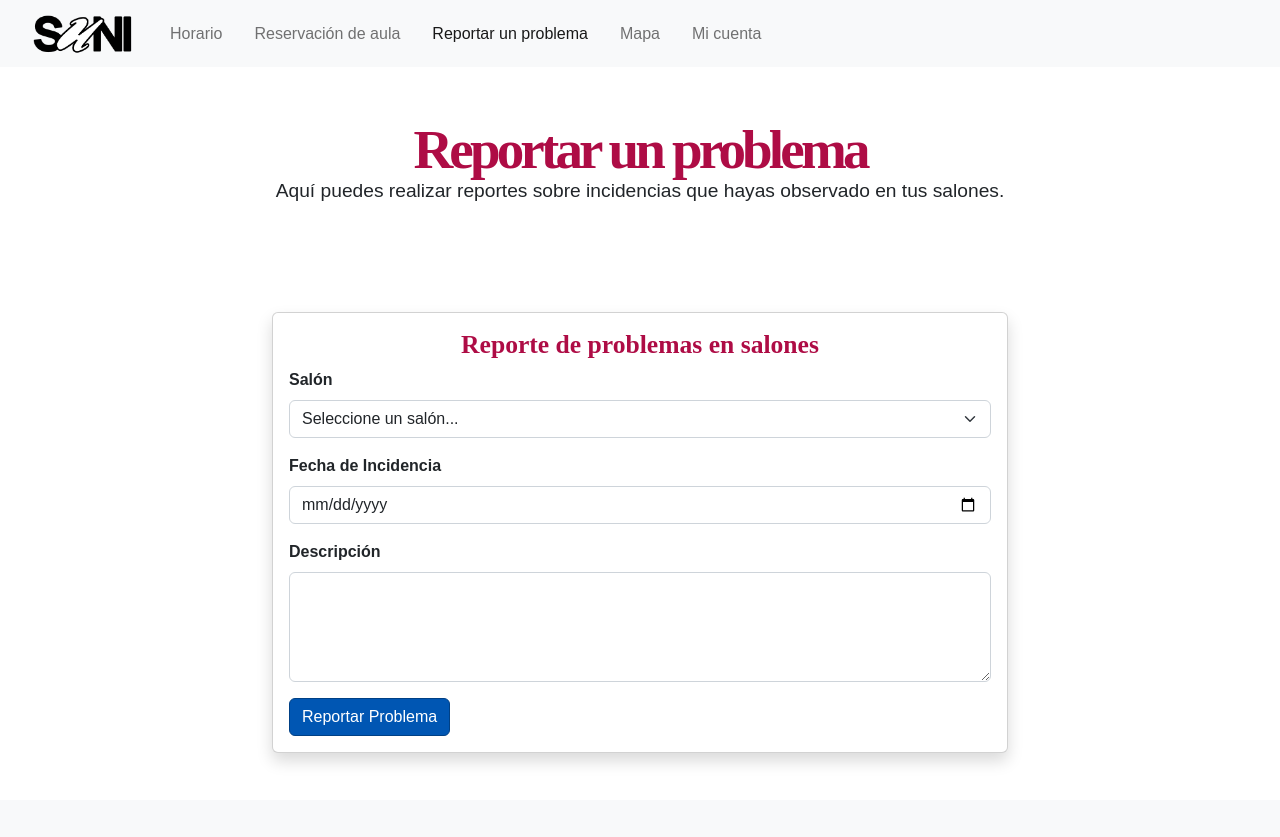
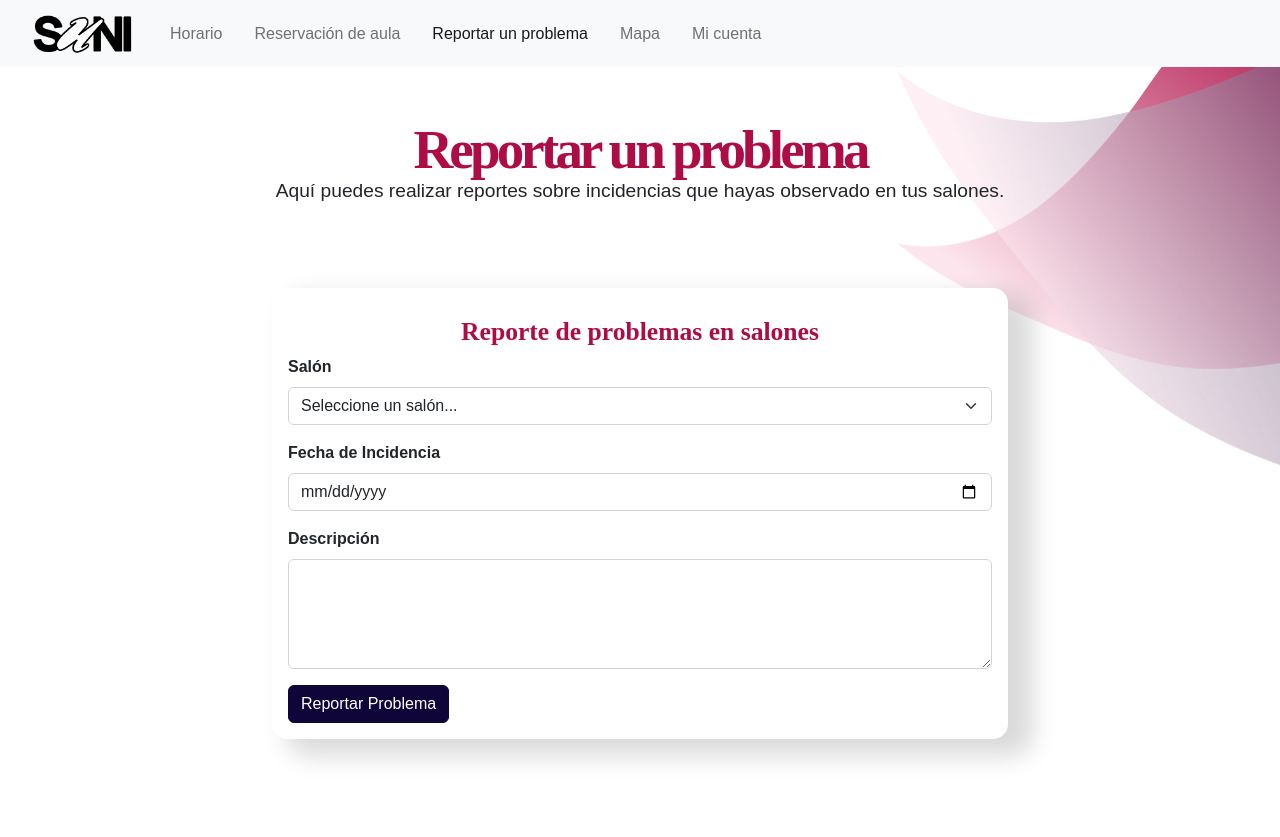
Before and after one commit to Sifnts/suni-0.4, a Flask app: template templates/reports.html in a window 1280 px wide. Before the commit the page ends 762 px from the top, so only its background shows below. Run offline with Flask 3, Linux system fonts and the light colour scheme; the template is opened without the code that fills it, so the values that code supplies are empty; parts of the project's set-up code (start-up, migrations or seed data) failed here and were passed over.

Commit message:
nuevo css

```diff
--- a/static/css/style.css
+++ b/static/css/style.css
@@ -116,10 +68,75 @@ h5{
     z-index: -7;
 }
 
+.card-header{
+        margin-top: 1vw;
+        background-color: rgb(255, 255, 255);
+}
+
+.card-shadow{
+    margin-bottom: 10%;
+    border-radius: 15px;
+    background-color: #fff;
+    box-shadow: 20px 12px 24px 5px rgba(0, 0, 0, 0.15);
+}
 
 /* Removed fixed dimensions for .col as it may not be needed globally */
 .col {
     align-items: center; /* Center items vertically if using Flexbox */
+}
+
+.fondouno{
+    background-image: url('/static/images/UNE_edificio-1024x846.jpg');
+    background-size:cover;
+    background-position: center;
+}
+
+.mb-1{
+    font-family: Manrope, sans-serif;
+    font-weight: bold;
+}
+
+.itemstart{
+    font-family: Manrope, sans-serif;
+    font-weight: bolder;
+    font-size: larger;
+    text-align: center;
+    color: #AE0C45;
+    margin-top: 1%;
+    text-shadow: #00000050;
+}
+
+.list-group{
+    margin-bottom: 10%;
+    border-radius: 15px;
+    box-shadow: 20px 12px 24px 5px rgba(0, 0, 0, 0.15);
+    }
+
+.login-form{
+        border-radius: 44px;
+        background: rgba(239, 239, 239, 0.199);
+        box-shadow: 20px 12px 24px 5px rgba(0, 0, 0, 0.15);
+        padding: auto;
+}
+
+.nombre-prof{
+    margin-bottom: 5%;
+    margin-top: -0.5vw;
+}
+
+.slogan {
+    font-size: 1.5vw; /* Slightly larger slogan for emphasis */
+    text-align: center; /* Center align slogan */
+    margin-bottom: 2.5vw; /* Consistent bottom margin for spacing */
+    margin-top: -0.5vw;
+}
+
+.slogan .today {
+    color: #AE0C45;
+    text-align: center;
+    font-family: Manrope;
+    font-size: 1.2em;
+    margin-bottom: 1em;
 }
 
 /* Ensure image dimensions are only controlled where needed, not globally to avoid conflicts */
@@ -179,25 +196,13 @@ img {
 }
 
 .btn-primary {
-    background-color: #0056b3; /* Adjust button color if needed */
-    border-color: #004085; /* Adjust button border color if needed */
+    background-color: #100538; /* Adjust button color if needed */
+    border-color: #100538; /* Adjust button border color if needed */
 }
 
 /* Adjust the form-check for better spacing and alignment */
 .form-check-label {
     margin-left: 0.5rem; /* Add left margin to label text next to the checkbox */
-}
-
-.mb-1{
-    font-family: Manrope, sans-serif;
-    font-weight: bold;
-}
-
-.itemstart{
-    font-family: Manrope, sans-serif;
-    font-weight: bold;
-    font-size: larger;
-    text-align: center;
 }
 
 @media (max-width: 768px) {
--- a/templates/reports.html
+++ b/templates/reports.html
@@ -9,6 +9,8 @@
         <title>SUNI Reportar un problema</title>
     </head>
     <body>
+        <img src="{{ url_for('static', filename='images/vectorrosa.png') }}" alt="Fondo1" class="background-image1" id="background-image1">
+        <img src="{{ url_for('static', filename='images/vectorazul.png') }}" alt="Fondo2" class="background-image2" id="background-image2">
         <nav class="navbar navbar-expand-lg bg-light">
             <div class="container-fluid">
                 <a class="navbar-brand" href="{{ url_for('index') }}">
@@ -29,20 +31,20 @@
             </div>
         </nav>
         <div class="container">
-            <div class="row">
-            <div class="col">
+
                 <h1>Reportar un problema</h1>
                 <p class="slogan">Aquí puedes realizar reportes sobre incidencias que hayas observado en tus salones.</p>
-            </div>
-            </div>
+
         </div>
         <div class="container my-4">
             <div class="row justify-content-center">
                 <div class="col-sm-12 col-md-8">
-                    <div class="card shadow">
+                    <div class="card-shadow">
                         <div class="card-body">
                             <form method="post" action="{{ url_for('reports') }}">
-                                <h2>Reporte de problemas en salones</h2>
+                                <div class="card-header">
+                                    <h2>Reporte de problemas en salones</h2>
+                                </div>
                                 <div class="mb-3">
                                     <label for="classroom" class="form-label">Salón</label>
                                     <select class="form-select" id="classroom" name="classroom" required>
```
Also changed, not shown: other parts of static/css/style.css (+0 -48 lines), templates/account.html (+4 -4 lines), templates/reservation.html (+7 -6 lines).
